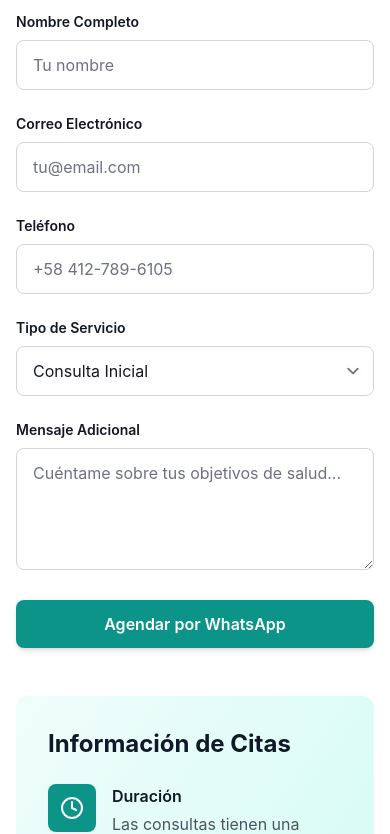
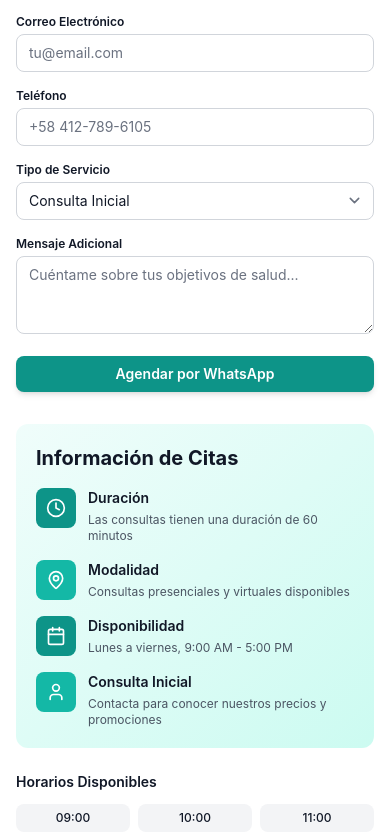
Before and after one commit to ferjbadev/AngelisNutricion, a React (Vite) app: page / in a window 390 px wide. Shown: the part 3378-4212 px from the top of the page. Built offline with nearby package versions, Linux system fonts and the light colour scheme.

Commit message:
Update Booking.tsx

```diff
--- a/src/components/Booking.tsx
+++ b/src/components/Booking.tsx
@@ -67,22 +67,22 @@ Mensaje: ${formData.message}`;
   ];
 
   return (
-    <section id="booking" className="py-20 bg-white">
+    <section id="booking" className="py-12 md:py-20 bg-white">
       <div className="max-w-7xl mx-auto px-4 sm:px-6 lg:px-8">
         <motion.div
           initial={{ opacity: 0, y: 20 }}
           whileInView={{ opacity: 1, y: 0 }}
           transition={{ duration: 0.8 }}
           viewport={{ once: true }}
-          className="text-center mb-16"
+          className="text-center mb-10 md:mb-16"
         >
-          <h2 className="section-title">Agendar Cita</h2>
-          <p className="section-subtitle">
+          <h2 className="text-3xl sm:text-4xl md:text-5xl font-bold text-gray-900 mb-2 md:mb-4">Agendar Cita</h2>
+          <p className="text-base sm:text-lg text-gray-600">
             Reserva tu consulta de nutrición hoy
           </p>
         </motion.div>
 
-        <div className="grid grid-cols-1 lg:grid-cols-2 gap-12">
+        <div className="grid grid-cols-1 lg:grid-cols-2 gap-8 md:gap-12">
           {/* Form */}
           <motion.form
             initial={{ opacity: 0, x: -50 }}
@@ -90,11 +90,11 @@ Mensaje: ${formData.message}`;
             transition={{ duration: 0.8 }}
             viewport={{ once: true }}
             onSubmit={handleSubmit}
-            className="space-y-6"
+            className="space-y-4 md:space-y-6"
           >
             {/* Name */}
             <div>
-              <label className="block text-sm font-semibold text-gray-900 mb-2">
+              <label className="block text-xs md:text-sm font-semibold text-gray-900 mb-1 md:mb-2">
                 Nombre Completo
               </label>
               <input
@@ -103,14 +103,14 @@ Mensaje: ${formData.message}`;
                 value={formData.name}
                 onChange={handleChange}
                 required
-                className="w-full px-4 py-3 border border-gray-300 rounded-lg focus:outline-none focus:ring-2 focus:ring-primary-600 focus:border-transparent"
+                className="w-full px-3 md:px-4 py-2 md:py-3 text-sm border border-gray-300 rounded-lg focus:outline-none focus:ring-2 focus:ring-primary-600 focus:border-transparent"
                 placeholder="Tu nombre"
               />
             </div>
 
             {/* Email */}
             <div>
-              <label className="block text-sm font-semibold text-gray-900 mb-2">
+              <label className="block text-xs md:text-sm font-semibold text-gray-900 mb-1 md:mb-2">
                 Correo Electrónico
               </label>
               <input
@@ -119,14 +119,14 @@ Mensaje: ${formData.message}`;
                 value={formData.email}
                 onChange={handleChange}
                 required
-                className="w-full px-4 py-3 border border-gray-300 rounded-lg focus:outline-none focus:ring-2 focus:ring-primary-600 focus:border-transparent"
+                className="w-full px-3 md:px-4 py-2 md:py-3 text-sm border border-gray-300 rounded-lg focus:outline-none focus:ring-2 focus:ring-primary-600 focus:border-transparent"
                 placeholder="tu@email.com"
               />
             </div>
 
             {/* Phone */}
             <div>
-              <label className="block text-sm font-semibold text-gray-900 mb-2">
+              <label className="block text-xs md:text-sm font-semibold text-gray-900 mb-1 md:mb-2">
                 Teléfono
               </label>
               <input
@@ -135,21 +135,21 @@ Mensaje: ${formData.message}`;
                 value={formData.phone}
                 onChange={handleChange}
                 required
-                className="w-full px-4 py-3 border border-gray-300 rounded-lg focus:outline-none focus:ring-2 focus:ring-primary-600 focus:border-transparent"
+                className="w-full px-3 md:px-4 py-2 md:py-3 text-sm border border-gray-300 rounded-lg focus:outline-none focus:ring-2 focus:ring-primary-600 focus:border-transparent"
                 placeholder="+58 412-789-6105"
               />
             </div>
 
             {/* Service */}
             <div>
-              <label className="block text-sm font-semibold text-gray-900 mb-2">
+              <label className="block text-xs md:text-sm font-semibold text-gray-900 mb-1 md:mb-2">
                 Tipo de Servicio
               </label>
               <select
                 name="service"
                 value={formData.service}
                 onChange={handleChange}
-                className="w-full px-4 py-3 border border-gray-300 rounded-lg focus:outline-none focus:ring-2 focus:ring-primary-600 focus:border-transparent"
+                className="w-full px-3 md:px-4 py-2 md:py-3 text-sm border border-gray-300 rounded-lg focus:outline-none focus:ring-2 focus:ring-primary-600 focus:border-transparent"
               >
                 <option value="consulta-inicial">
                   Consulta Inicial
@@ -166,15 +166,15 @@ Mensaje: ${formData.message}`;
 
             {/* Message */}
             <div>
-              <label className="block text-sm font-semibold text-gray-900 mb-2">
+              <label className="block text-xs md:text-sm font-semibold text-gray-900 mb-1 md:mb-2">
                 Mensaje Adicional
               </label>
               <textarea
                 name="message"
                 value={formData.message}
                 onChange={handleChange}
-                rows={4}
-                className="w-full px-4 py-3 border border-gray-300 rounded-lg focus:outline-none focus:ring-2 focus:ring-primary-600 focus:border-transparent"
+                rows={3}
+                className="w-full px-3 md:px-4 py-2 md:py-3 text-sm border border-gray-300 rounded-lg focus:outline-none focus:ring-2 focus:ring-primary-600 focus:border-transparent"
                 placeholder="Cuéntame sobre tus objetivos de salud..."
               />
             </div>
@@ -183,7 +183,7 @@ Mensaje: ${formData.message}`;
               type="submit"
               whileHover={{ scale: 1.05 }}
               whileTap={{ scale: 0.95 }}
-              className="btn-primary w-full"
+              className="btn-primary w-full text-sm md:text-base py-2 md:py-3"
             >
               Agendar por WhatsApp
             </motion.button>
@@ -195,69 +195,69 @@ Mensaje: ${formData.message}`;
             whileInView={{ opacity: 1, x: 0 }}
             transition={{ duration: 0.8 }}
             viewport={{ once: true }}
-            className="space-y-8"
+            className="space-y-6 md:space-y-8"
           >
-            <div className="bg-gradient-to-br from-primary-50 to-primary-100 p-8 rounded-xl">
-              <h3 className="text-2xl font-bold text-gray-900 mb-6">
+            <div className="bg-gradient-to-br from-primary-50 to-primary-100 p-5 md:p-8 rounded-xl">
+              <h3 className="text-xl md:text-2xl font-bold text-gray-900 mb-4 md:mb-6">
                 Información de Citas
               </h3>
 
-              <div className="space-y-6">
+              <div className="space-y-4 md:space-y-6">
                 {/* Duration */}
-                <div className="flex items-start gap-4">
-                  <div className="w-12 h-12 bg-primary-600 rounded-lg flex items-center justify-center flex-shrink-0">
-                    <Clock className="w-6 h-6 text-white" />
+                <div className="flex items-start gap-3 md:gap-4">
+                  <div className="w-10 md:w-12 h-10 md:h-12 bg-primary-600 rounded-lg flex items-center justify-center flex-shrink-0">
+                    <Clock className="w-5 md:w-6 h-5 md:h-6 text-white" />
                   </div>
                   <div>
-                    <h4 className="font-semibold text-gray-900 mb-1">
+                    <h4 className="font-semibold text-sm md:text-base text-gray-900 mb-1">
                       Duración
                     </h4>
-                    <p className="text-gray-600">
+                    <p className="text-xs md:text-sm text-gray-600">
                       Las consultas tienen una duración de 60 minutos
                     </p>
                   </div>
                 </div>
 
                 {/* Location */}
-                <div className="flex items-start gap-4">
-                  <div className="w-12 h-12 bg-accent-600 rounded-lg flex items-center justify-center flex-shrink-0">
-                    <MapPin className="w-6 h-6 text-white" />
+                <div className="flex items-start gap-3 md:gap-4">
+                  <div className="w-10 md:w-12 h-10 md:h-12 bg-primary-500 rounded-lg flex items-center justify-center flex-shrink-0">
+                    <MapPin className="w-5 md:w-6 h-5 md:h-6 text-white" />
                   </div>
                   <div>
-                    <h4 className="font-semibold text-gray-900 mb-1">
+                    <h4 className="font-semibold text-sm md:text-base text-gray-900 mb-1">
                       Modalidad
                     </h4>
-                    <p className="text-gray-600">
+                    <p className="text-xs md:text-sm text-gray-600">
                       Consultas presenciales y virtuales disponibles
                     </p>
                   </div>
                 </div>
 
                 {/* Availability */}
-                <div className="flex items-start gap-4">
-                  <div className="w-12 h-12 bg-primary-600 rounded-lg flex items-center justify-center flex-shrink-0">
-                    <Calendar className="w-6 h-6 text-white" />
+                <div className="flex items-start gap-3 md:gap-4">
+                  <div className="w-10 md:w-12 h-10 md:h-12 bg-primary-600 rounded-lg flex items-center justify-center flex-shrink-0">
+                    <Calendar className="w-5 md:w-6 h-5 md:h-6 text-white" />
                   </div>
                   <div>
-                    <h4 className="font-semibold text-gray-900 mb-1">
+                    <h4 className="font-semibold text-sm md:text-base text-gray-900 mb-1">
                       Disponibilidad
                     </h4>
-                    <p className="text-gray-600">
+                    <p className="text-xs md:text-sm text-gray-600">
                       Lunes a viernes, 9:00 AM - 5:00 PM
                     </p>
                   </div>
                 </div>
 
                 {/* Price */}
-                <div className="flex items-start gap-4">
-                  <div className="w-12 h-12 bg-accent-600 rounded-lg flex items-center justify-center flex-shrink-0">
-                    <User className="w-6 h-6 text-white" />
+                <div className="flex items-start gap-3 md:gap-4">
+                  <div className="w-10 md:w-12 h-10 md:h-12 bg-primary-500 rounded-lg flex items-center justify-center flex-shrink-0">
+                    <User className="w-5 md:w-6 h-5 md:h-6 text-white" />
                   </div>
                   <div>
-                    <h4 className="font-semibold text-gray-900 mb-1">
+                    <h4 className="font-semibold text-sm md:text-base text-gray-900 mb-1">
                       Consulta Inicial
                     </h4>
-                    <p className="text-gray-600">
+                    <p className="text-xs md:text-sm text-gray-600">
                       Contacta para conocer nuestros precios y promociones
                     </p>
                   </div>
@@ -267,16 +267,16 @@ Mensaje: ${formData.message}`;
 
             {/* Horarios */}
             <div>
-              <h4 className="font-semibold text-gray-900 mb-4">
+              <h4 className="font-semibold text-sm md:text-base text-gray-900 mb-3 md:mb-4">
                 Horarios Disponibles
               </h4>
-              <div className="grid grid-cols-2 gap-3">
+              <div className="grid grid-cols-3 md:grid-cols-2 gap-2 md:gap-3">
                 {timeSlots.map((time) => (
                   <motion.button
                     key={time}
                     whileHover={{ scale: 1.05 }}
                     whileTap={{ scale: 0.95 }}
-                    className="py-2 px-4 bg-gray-100 hover:bg-primary-600 hover:text-white text-gray-900 rounded-lg font-medium transition-colors"
+                    className="py-1.5 md:py-2 px-2 md:px-4 text-xs md:text-sm bg-gray-100 hover:bg-primary-600 hover:text-white text-gray-900 rounded-lg font-medium transition-colors"
                   >
                     {time}
                   </motion.button>
```
